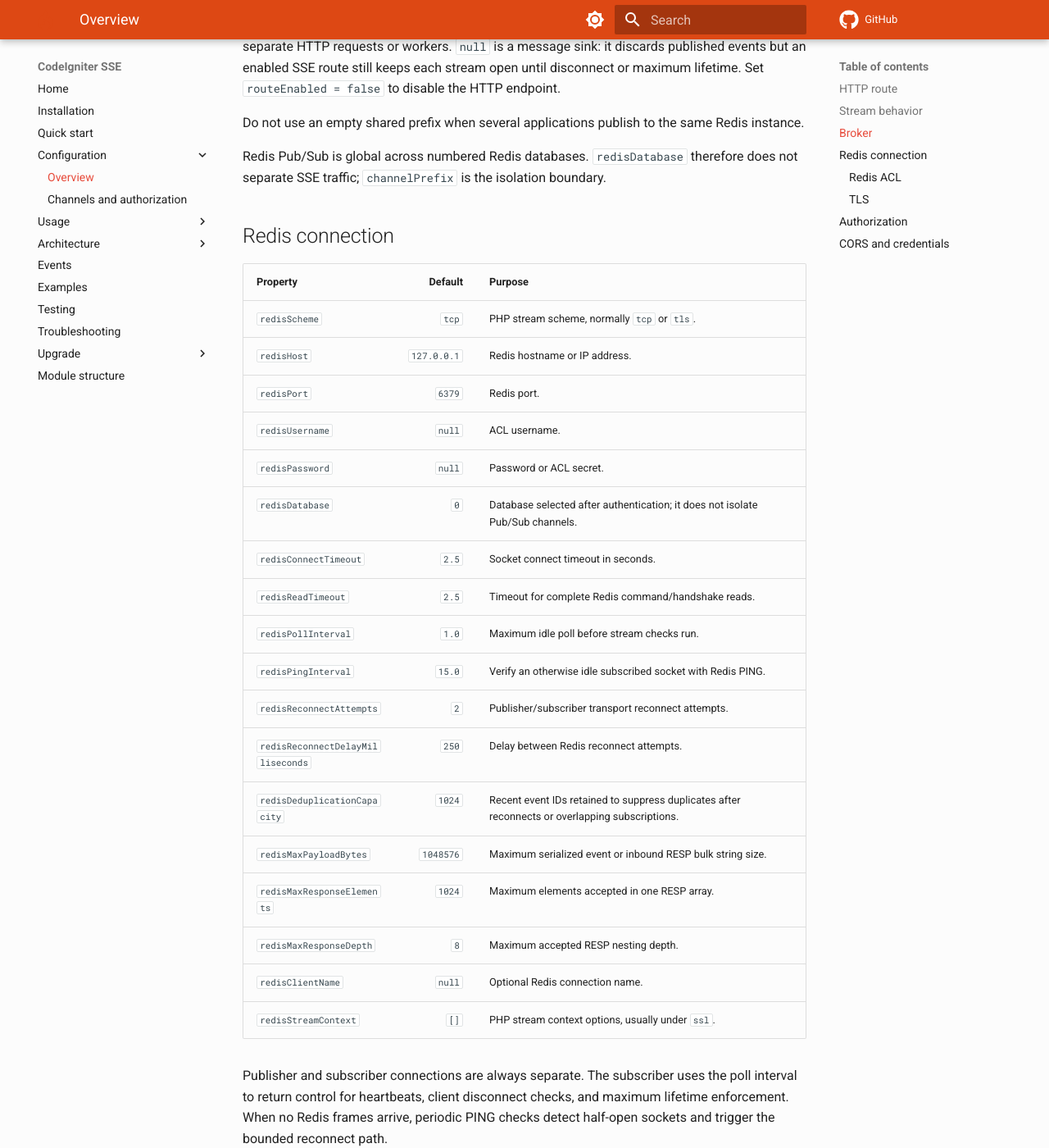
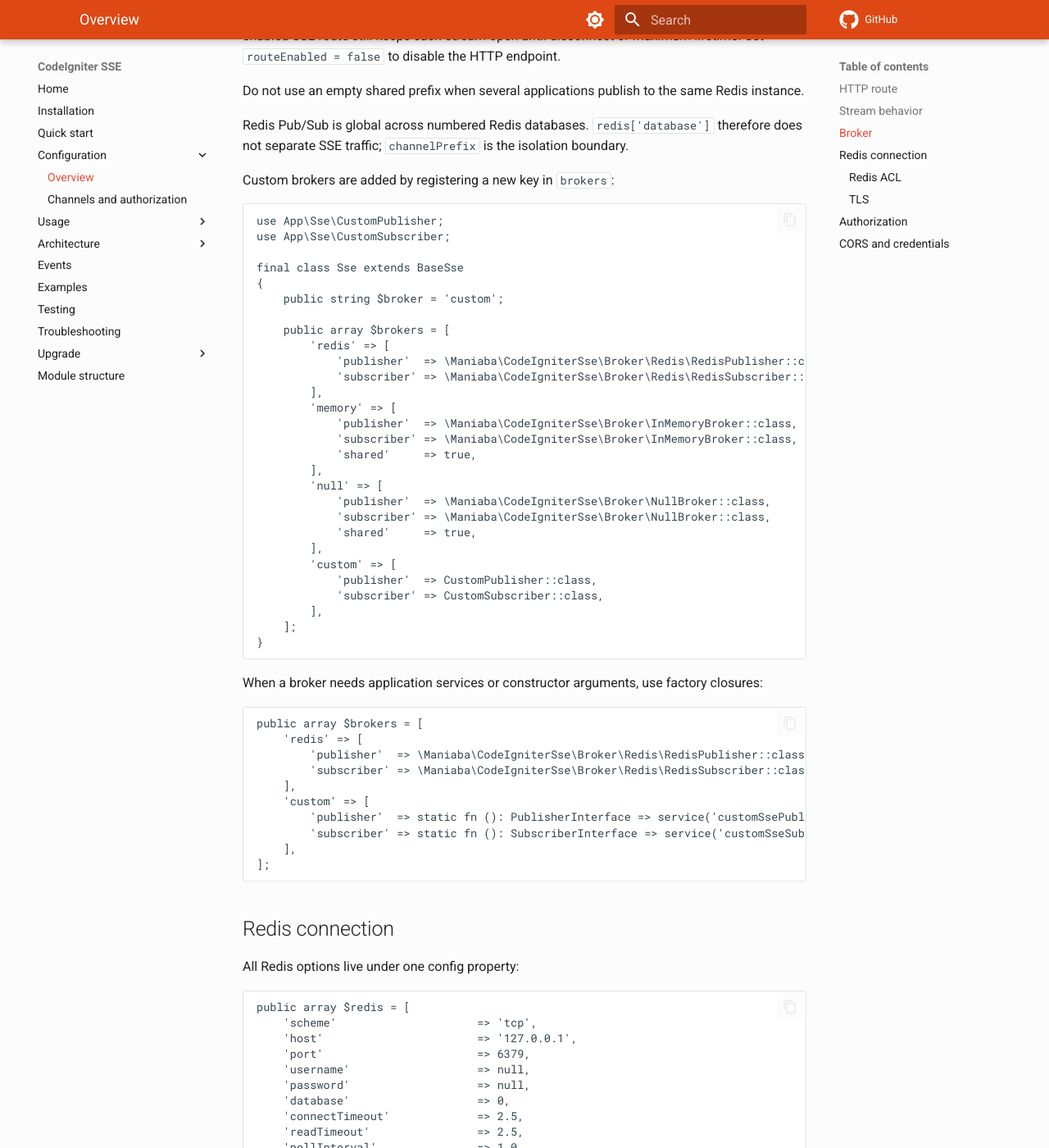
Before and after one commit to maniaba/codeigniter4-sse, an MkDocs documentation site: the page built from docs/configuration.md, in a window 1280 px wide and 1400 px high, scrolled down 2717 px. Shown: the whole window at 82% size. Built offline with MkDocs 1.6.1 and Material for MkDocs 9.7.7, drawn with Linux system fonts in a browser that asks for light colours; comment, search, counter and statistics services are not loaded; the version menu is left out; a style sheet for code colours, icons or effects is not loaded; some of the changed text lies outside the part shown.

Commit message:
Refactor config class to use array syntax for Redis settings

````diff
--- a/docs/configuration.md
+++ b/docs/configuration.md
@@ -17,20 +17,13 @@ final class Sse extends BaseSse
     public string $channelPrefix = 'storefront:sse:';
     public int $heartbeatInterval = 15;
     public int $maxConnectionSeconds = 300;
+
+    public array $redis = [
+        'host'     => '127.0.0.1',
+        'port'     => 6379,
+        'database' => 2,
+    ];
 }
-```
-
-Scalar properties can also be overridden through `.env` using the `sse.`
-prefix and the exact property name:
-
-```dotenv
-sse.redisHost = 127.0.0.1
-sse.redisPort = 6379
-sse.redisPassword =
-sse.redisDatabase = 2
-sse.channelPrefix = storefront:sse:
-sse.heartbeatInterval = 15
-sse.maxConnectionSeconds = 300
 ```
 
 ## HTTP route
@@ -105,7 +98,8 @@ application message handlers.
 
 | Property | Default | Purpose |
 |---|---:|---|
-| `broker` | `redis` | `redis`, `memory`, or `null`. |
+| `broker` | `redis` | Active key from `brokers`. |
+| `brokers` | built-in Redis, memory, null definitions | Publisher/subscriber class or factory map. |
 | `channelPrefix` | `app:sse:` | Prefix added to logical Redis channels. |
 | `allowPatternSubscriptions` | `false` | Permit Redis-style pattern requests. |
 
@@ -118,32 +112,106 @@ disable the HTTP endpoint.
 Do not use an empty shared prefix when several applications publish to the
 same Redis instance.
 
-Redis Pub/Sub is global across numbered Redis databases. `redisDatabase`
+Redis Pub/Sub is global across numbered Redis databases. `redis['database']`
 therefore does not separate SSE traffic; `channelPrefix` is the isolation
 boundary.
 
+Custom brokers are added by registering a new key in `brokers`:
+
+```php
+use App\Sse\CustomPublisher;
+use App\Sse\CustomSubscriber;
+
+final class Sse extends BaseSse
+{
+    public string $broker = 'custom';
+
+    public array $brokers = [
+        'redis' => [
+            'publisher'  => \Maniaba\CodeIgniterSse\Broker\Redis\RedisPublisher::class,
+            'subscriber' => \Maniaba\CodeIgniterSse\Broker\Redis\RedisSubscriber::class,
+        ],
+        'memory' => [
+            'publisher'  => \Maniaba\CodeIgniterSse\Broker\InMemoryBroker::class,
+            'subscriber' => \Maniaba\CodeIgniterSse\Broker\InMemoryBroker::class,
+            'shared'     => true,
+        ],
+        'null' => [
+            'publisher'  => \Maniaba\CodeIgniterSse\Broker\NullBroker::class,
+            'subscriber' => \Maniaba\CodeIgniterSse\Broker\NullBroker::class,
+            'shared'     => true,
+        ],
+        'custom' => [
+            'publisher'  => CustomPublisher::class,
+            'subscriber' => CustomSubscriber::class,
+        ],
+    ];
+}
+```
+
+When a broker needs application services or constructor arguments, use factory
+closures:
+
+```php
+public array $brokers = [
+    'redis' => [
+        'publisher'  => \Maniaba\CodeIgniterSse\Broker\Redis\RedisPublisher::class,
+        'subscriber' => \Maniaba\CodeIgniterSse\Broker\Redis\RedisSubscriber::class,
+    ],
+    'custom' => [
+        'publisher'  => static fn (): PublisherInterface => service('customSsePublisher'),
+        'subscriber' => static fn (): SubscriberInterface => service('customSseSubscriber'),
+    ],
+];
+```
+
 ## Redis connection
 
-| Property | Default | Purpose |
+All Redis options live under one config property:
+
+```php
+public array $redis = [
+    'scheme'                     => 'tcp',
+    'host'                       => '127.0.0.1',
+    'port'                       => 6379,
+    'username'                   => null,
+    'password'                   => null,
+    'database'                   => 0,
+    'connectTimeout'             => 2.5,
+    'readTimeout'                => 2.5,
+    'pollInterval'               => 1.0,
+    'pingInterval'               => 15.0,
+    'reconnectAttempts'          => 2,
+    'reconnectDelayMilliseconds' => 250,
+    'deduplicationCapacity'      => 1024,
+    'maxPayloadBytes'            => 1_048_576,
+    'maxResponseElements'        => 1024,
+    'maxResponseDepth'           => 8,
+    'clientName'                 => null,
+    'streamContext'              => [],
+];
+```
+
+| Array key | Default | Purpose |
 |---|---:|---|
-| `redisScheme` | `tcp` | PHP stream scheme, normally `tcp` or `tls`. |
-| `redisHost` | `127.0.0.1` | Redis hostname or IP address. |
-| `redisPort` | `6379` | Redis port. |
-| `redisUsername` | `null` | ACL username. |
-| `redisPassword` | `null` | Password or ACL secret. |
-| `redisDatabase` | `0` | Database selected after authentication; it does not isolate Pub/Sub channels. |
-| `redisConnectTimeout` | `2.5` | Socket connect timeout in seconds. |
-| `redisReadTimeout` | `2.5` | Timeout for complete Redis command/handshake reads. |
-| `redisPollInterval` | `1.0` | Maximum idle poll before stream checks run. |
-| `redisPingInterval` | `15.0` | Verify an otherwise idle subscribed socket with Redis PING. |
-| `redisReconnectAttempts` | `2` | Publisher/subscriber transport reconnect attempts. |
-| `redisReconnectDelayMilliseconds` | `250` | Delay between Redis reconnect attempts. |
-| `redisDeduplicationCapacity` | `1024` | Recent event IDs retained to suppress duplicates after reconnects or overlapping subscriptions. |
-| `redisMaxPayloadBytes` | `1048576` | Maximum serialized event or inbound RESP bulk string size. |
-| `redisMaxResponseElements` | `1024` | Maximum elements accepted in one RESP array. |
-| `redisMaxResponseDepth` | `8` | Maximum accepted RESP nesting depth. |
-| `redisClientName` | `null` | Optional Redis connection name. |
-| `redisStreamContext` | `[]` | PHP stream context options, usually under `ssl`. |
+| `scheme` | `tcp` | PHP stream scheme, normally `tcp` or `tls`. |
+| `host` | `127.0.0.1` | Redis hostname or IP address. |
+| `port` | `6379` | Redis port. |
+| `username` | `null` | ACL username. |
+| `password` | `null` | Password or ACL secret. |
+| `database` | `0` | Database selected after authentication; it does not isolate Pub/Sub channels. |
+| `connectTimeout` | `2.5` | Socket connect timeout in seconds. |
+| `readTimeout` | `2.5` | Timeout for complete Redis command/handshake reads. |
+| `pollInterval` | `1.0` | Maximum idle poll before stream checks run. |
+| `pingInterval` | `15.0` | Verify an otherwise idle subscribed socket with Redis PING. |
+| `reconnectAttempts` | `2` | Publisher/subscriber transport reconnect attempts. |
+| `reconnectDelayMilliseconds` | `250` | Delay between Redis reconnect attempts. |
+| `deduplicationCapacity` | `1024` | Recent event IDs retained to suppress duplicates after reconnects or overlapping subscriptions. |
+| `maxPayloadBytes` | `1048576` | Maximum serialized event or inbound RESP bulk string size. |
+| `maxResponseElements` | `1024` | Maximum elements accepted in one RESP array. |
+| `maxResponseDepth` | `8` | Maximum accepted RESP nesting depth. |
+| `clientName` | `null` | Optional Redis connection name. |
+| `streamContext` | `[]` | PHP stream context options, usually under `ssl`. |
 
 Publisher and subscriber connections are always separate. The subscriber uses
 the poll interval to return control for heartbeats, client disconnect checks,
@@ -159,9 +227,11 @@ not contain Redis glob metacharacters.
 
 Supply both username and password when ACL authentication is enabled:
 
-```dotenv
-sse.redisUsername = sse_app
-sse.redisPassword = change-me
+```php
+public array $redis = [
+    'username' => 'sse_app',
+    'password' => 'change-me',
+];
 ```
 
 Use environment secrets rather than committing credentials to the config
@@ -179,14 +249,16 @@ Configure TLS and certificate validation in the PHP config class:
 ```php
 final class Sse extends BaseSse
 {
-    public string $redisScheme = 'tls';
-    public int $redisPort = 6380;
+    public array $redis = [
+        'scheme' => 'tls',
+        'port'   => 6380,
 
-    public array $redisStreamContext = [
-        'ssl' => [
-            'verify_peer'      => true,
-            'verify_peer_name' => true,
-            'cafile'           => '/etc/ssl/certs/redis-ca.pem',
+        'streamContext' => [
+            'ssl' => [
+                'verify_peer'      => true,
+                'verify_peer_name' => true,
+                'cafile'           => '/etc/ssl/certs/redis-ca.pem',
+            ],
         ],
     ];
 }
--- a/docs/requirements.txt
+++ b/docs/requirements.txt
@@ -1,3 +1,3 @@
 mkdocs>=1.6,<2.0
-mkdocs-material>=9.7.7,<10.0
+mkdocs-material>=9.7,<10.0
 mike>=2.2,<3.0
````
Also changed, not shown: docs/channels-and-authorization.md (+1 -1 lines), docs/installation.md (+8 -5 lines), docs/quick-start.md (+9 -6 lines), docs/testing.md (+1 -1 lines), docs/troubleshooting.md (+1 -1 lines), 4 other files.
